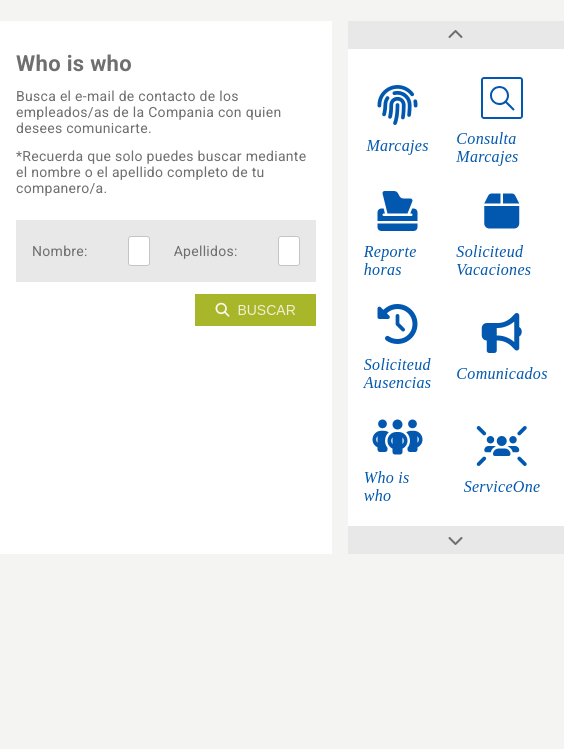
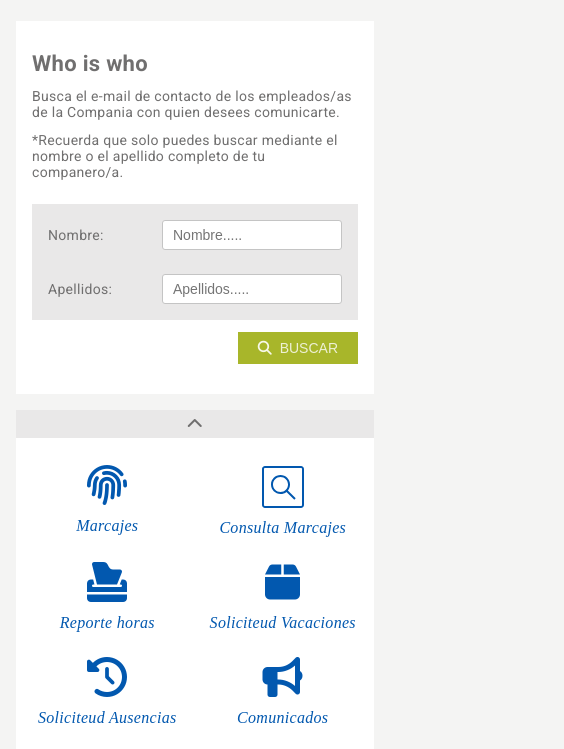
Before and after one commit to mdhossin/protal-landing-page, a plain HTML site: page index.html in a window 390 px wide. Shown: the part 213-962 px from the top of the page, 564 px wide, since content can reach past the window. Before the commit the page ends 844 px from the top, so only its background shows below. Drawn offline with Linux system fonts and the light colour scheme; a web font is replaced by a local one.

Commit message:
responsive done

```diff
--- a/css/styles.css
+++ b/css/styles.css
@@ -169,6 +169,7 @@ header {
   width: 100%;
   max-width: 1200px;
   margin: 24px auto;
+  padding-bottom: 100px;
 }
 
 .search__category__search-boxs {
@@ -246,14 +247,20 @@ header {
   font-weight: 500;
   color: rgb(255, 255, 255, 0.8);
   font-size: 14px;
+  cursor: pointer;
 }
 .search__category__wrapper {
   background-color: #fff;
   flex: 2;
   color: #706f6f;
   position: relative;
+  transition: 0.5s;
 }
 
+.search__category__wrapper:hover {
+  transform: scale(1.02);
+  cursor: pointer;
+}
 .search__category__wrapper-topbar {
   background-color: #e9e8e8;
   height: 28px;
@@ -307,3 +314,49 @@ header {
   align-items: center;
   justify-content: center;
 }
+
+/* mobile responsvie */
+@media screen and (max-width: 600px) {
+  .search__category {
+    flex-direction: column;
+    padding: 0 16px;
+  }
+  .nav__logo {
+    padding-left: 12px;
+  }
+  .nav__logo h2 {
+    display: none;
+  }
+
+  .nav__star-icon {
+    display: none;
+  }
+
+  .nav__login-text {
+    display: none;
+  }
+
+  .search__category__search-boxs {
+    flex: 1;
+    width: 100%;
+  }
+
+  .search__category__wrapper {
+    flex: 1;
+  }
+
+  .search__category__inputs {
+    flex-direction: column;
+    padding: 16px;
+  }
+
+  .search__category__inputs-group input {
+    width: 100%;
+    max-width: 180px;
+  }
+  .search__category__inputs-group {
+    width: 100%;
+    gap: 20px;
+    justify-content: space-between;
+  }
+}
```
